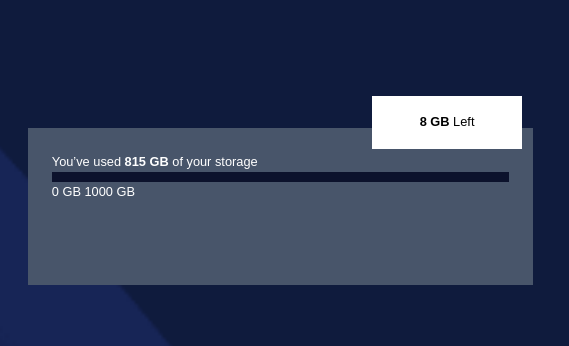
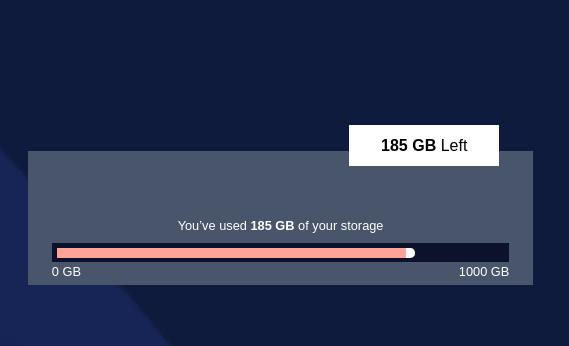
Before and after one commit to junior-8080/dataStorage, a plain HTML site: page index.html in a window 1280 px wide. Shown: the top 346 px of the page, 483-1052 px from the left. Drawn offline with Linux system fonts and the light colour scheme.

Commit message:
in proress

```diff
--- a/index.css
+++ b/index.css
@@ -26,8 +26,8 @@
     --Grayish-Blue: hsl(229, 7%, 55%);
     --Dark-Blue: hsl(228, 56%, 26%);
     --Very-Dark-Blue: hsl(229, 57%, 11%);
-    --radius:.4rem;
-    --radius-section:.2rem;
+    --radius: .4rem;
+    --radius-section: .2rem;
 }
 
 @media screen and (min-width:800px) {
@@ -54,15 +54,16 @@ body {
 main {
 
     color: var(--clr-light);
-    margin-top:3rem;
+    margin-top: 3rem;
     margin-bottom: 3rem;
 }
 
-@media screen and (min-width:800px){
+@media screen and (min-width:800px) {
     main {
         display: flex;
         justify-content: center;
-        margin-top:8rem;
+        margin-top: 8rem;
+        align-items: flex-start;
     }
 }
 
@@ -86,70 +87,94 @@ h4 {
 }
 
 .section {
-    margin:0 1rem 1rem 1rem;
+    margin: 0 1rem 1rem 1rem;
     padding: 1.5rem 1.5rem;
     background-color: var(--Dark-Green-Blue-);
 }
 
-.section-one{
+.section-one {
     border-top-left-radius: .2rem;
     border-top-right-radius: 3.5rem;
-    border-bottom-left-radius:.2rem;
+    border-bottom-left-radius: .2rem;
 }
-.section-one-actions{
-    margin-top:1rem;
-    display:flex;
+
+
+.section-one-actions {
+    margin-top: 1rem;
+    display: flex;
 }
+
+.section-two-heading {
+    text-align: center;
+    margin-bottom: .5em;
+}
+
 .section-one-actions img {
-    padding:.7rem;
-    background-color:var(--Very-Dark-Blue);
+    padding: .7rem;
+    background-color: var(--Very-Dark-Blue);
     cursor: pointer;
     border-radius: var(--radius-);
 }
+.section-two-inner{
+    padding-bottom: 2px;
+}
 
-.action + .action {
+.action+.action {
     margin-left: 1rem;
 }
-.pop-up{
-    color: #000000;
-}
 
-.total{
-    padding:.3rem;
+
+.total {
+    padding: .3rem;
     background-color: var(--Very-Dark-Blue);
+    display:flex;
 }
 
 .used {
- padding-left: 2rem;
- background-color: var(--Gradient);
- width:85%;
+    padding: inherit;
+    background-color: var(--Gradient);
+    width: 78%;
 }
 
-.pop-up{
-    padding:1rem;
-    background-color: var(--clr-light);
-    width:150px;
-    text-align: center;
-    position: relative;
-    top:50px;
-    left:50px;
-    z-index: 2;
+.dot{
+    background-color:var(--clr-light);
+    width:2%;
+    border-top-right-radius: 50%;
+    border-bottom-right-radius: 50%;
 
 }
 
+.pop-up {
+    color: #000000;
+    padding: .5rem;
+    font-size:1rem;
+    background-color: var(--clr-light);
+    width: 150px;
+    text-align: center;
+    position: relative;
+    bottom:-100px;
+    left: 70px;
+    z-index: 2;
+    margin:0px;
+
+}
+
+.amount-range{
+    display:flex;
+    justify-content: space-between;
+}
+
 @media screen and (min-width:800px) {
-    .container {
-        background-color: var(--Dark-Blue);
-        padding: 3em;
-        margin: 120px 70px 0px 70px;
-    }
-    .section-two{
+
+    .section-two {
         width: 40%;
         padding-bottom: 0;
+        align-self: flex-end;
     }
-    .pop-up{
-        top: -80%;
-        left: 70%;
+
+    .pop-up {
+       top:-50px;
+       left:65%;
     }
 
 }
--- a/index.html
+++ b/index.html
@@ -38,18 +38,24 @@
       </div>
     </section>
     <section class="section section-two">
-      <p>
-        You’ve used <strong>815 GB</strong> of your storage</p>
+      <div class="pop-up">
+        <p> <strong>185 GB</strong> Left</p>
+      </div>
+      <div class="section-two-inner">
+        <p class="section-two-heading">
+          You’ve used <strong>185 GB</strong> of your storage</p>
         <div class="total">
           <div class="used">
+
           </div>
+          <span class="dot">
+
+          </span>
         </div>
-      <div class="amount-used">
+        <div class="amount-range">
           <span class="zero">0 GB </span>
           <span class="100">1000 GB</span>
         </div>
-      <div class="pop-up">
-         <p> <strong>8 GB</strong> Left</p>
       </div>
     </section>
   </main>
```
Lines whose indentation alone changed are shown as unchanged.
